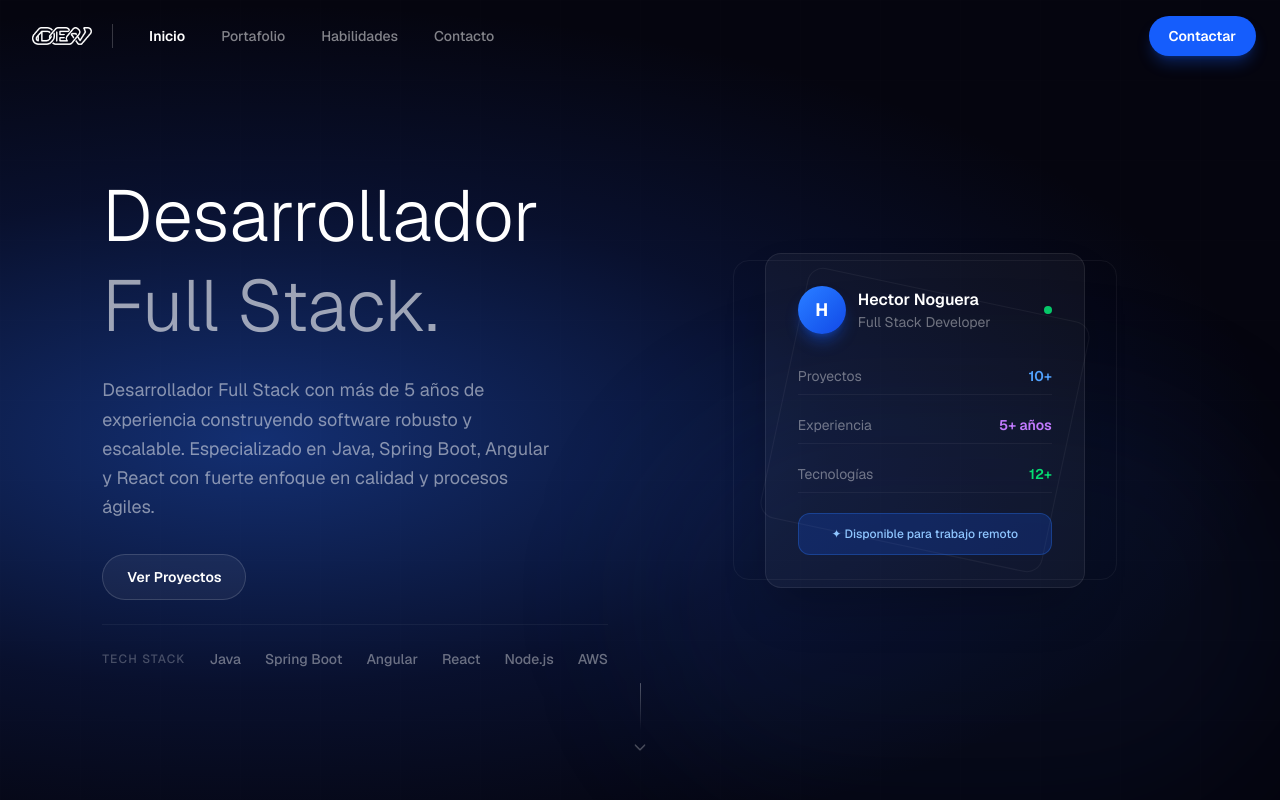
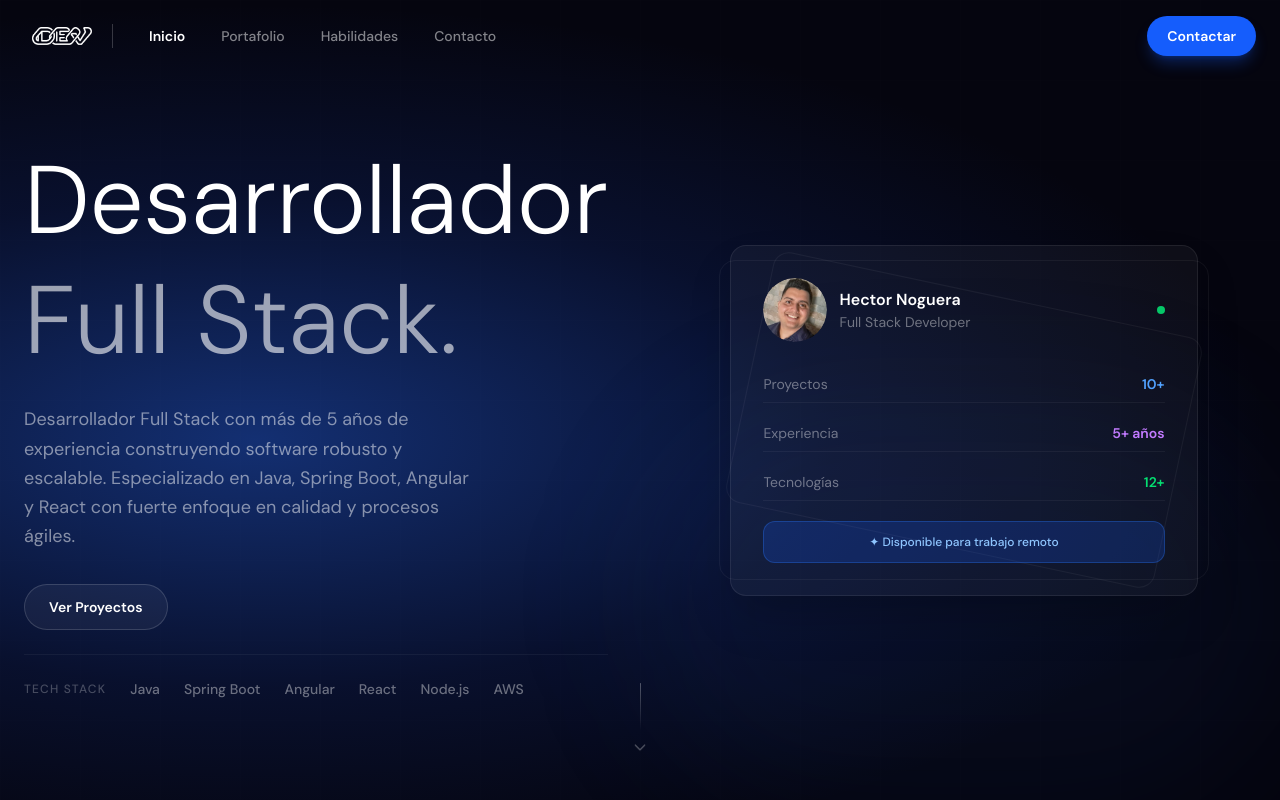
Before and after one commit to HectorDNC/portafolio, a Next.js app: page / in a window 1280 px wide. Shown: the top 800 px of the page. Built offline with nearby package versions, Linux system fonts and the light colour scheme.

Commit message:
feat: Agregar imagen en seccion principal

```diff
--- a/src/app/globals.css
+++ b/src/app/globals.css
@@ -8,7 +8,7 @@
 @theme inline {
   --color-background: var(--background);
   --color-foreground: var(--foreground);
-  --font-sans: var(--font-geist-sans);
+  --font-sans: var(--font-dm-sans);
   --font-mono: var(--font-geist-mono);
 }
 
@@ -19,7 +19,8 @@ html {
 body {
   background: var(--background);
   color: var(--foreground);
-  font-family: var(--font-geist-sans), Arial, sans-serif;
+  /* Prioritize DM Sans; fall back to system sans */
+  font-family: var(--font-dm-sans), Arial, sans-serif;
   overflow-x: hidden;
 }
 
--- a/src/app/layout.tsx
+++ b/src/app/layout.tsx
@@ -1,9 +1,9 @@
 import type { Metadata } from "next";
-import { Geist, Geist_Mono } from "next/font/google";
+import { DM_Sans, Geist_Mono } from "next/font/google";
 import "./globals.css";
 
-const geistSans = Geist({
-  variable: "--font-geist-sans",
+const dmSans = DM_Sans({
+  variable: "--font-dm-sans",
   subsets: ["latin"],
 });
 
@@ -25,7 +25,7 @@ export default function RootLayout({
   return (
     <html
       lang="en"
-      className={`${geistSans.variable} ${geistMono.variable} h-full antialiased`}
+      className={`${dmSans.variable} ${geistMono.variable} h-full antialiased`}
     >
       <body className="min-h-full flex flex-col">{children}</body>
     </html>
--- a/src/components/Contact.tsx
+++ b/src/components/Contact.tsx
@@ -49,15 +49,14 @@ const contactInfo = [
       <svg
         width="20"
         height="20"
-        fill="none"
         viewBox="0 0 24 24"
-        stroke="currentColor"
-        strokeWidth={1.5}
+        fill="currentColor"
+        aria-hidden="true"
       >
         <path
-          strokeLinecap="round"
-          strokeLinejoin="round"
-          d="M2.25 6.75c0 8.284 6.716 15 15 15h2.25a2.25 2.25 0 002.25-2.25v-1.372c0-.516-.351-.966-.852-1.091l-4.423-1.106c-.44-.11-.902.055-1.173.417l-.97 1.293c-.282.376-.769.542-1.21.38a12.035 12.035 0 01-7.143-7.143c-.162-.441.004-.928.38-1.21l1.293-.97c.363-.271.527-.734.417-1.173L6.963 3.102a1.125 1.125 0 00-1.091-.852H4.5A2.25 2.25 0 002.25 4.5v2.25z"
+          fillRule="evenodd"
+          d="M12 .296a12 12 0 00-3.793 23.412c.6.111.82-.261.82-.58 0-.287-.01-1.047-.015-2.055-3.338.726-4.042-1.61-4.042-1.61-.546-1.387-1.333-1.757-1.333-1.757-1.09-.745.083-.73.083-.73 1.205.085 1.84 1.237 1.84 1.237 1.07 1.834 2.809 1.304 3.492.997.108-.775.418-1.305.76-1.605-2.666-.304-5.466-1.333-5.466-5.931 0-1.309.468-2.379 1.235-3.221-.124-.303-.535-1.524.117-3.176 0 0 1.008-.323 3.301 1.23a11.5 11.5 0 016.004 0c2.291-1.553 3.297-1.23 3.297-1.23.653 1.653.243 2.874.12 3.176.77.842 1.234 1.912 1.234 3.221 0 4.61-2.804 5.624-5.476 5.921.43.372.815 1.1.815 2.222 0 1.605-.015 2.898-.015 3.293 0 .322.216.697.825.579A12 12 0 0012 .296z"
+          clipRule="evenodd"
         />
       </svg>
     ),
@@ -79,7 +78,7 @@ export default function Contact() {
   };
 
   return (
-    <section id="contact" className="relative py-20 overflow-hidden">
+    <section id="contact" className="relative pt-20 pb-10 overflow-hidden">
       {/* Glow */}
       <div className="absolute bottom-0 left-1/2 -translate-x-1/2 w-1/2 h-80 bg-blue-600/15 rounded-full blur-3xl pointer-events-none" />
 
@@ -98,9 +97,9 @@ export default function Contact() {
           </p>
         </div>
 
-        <div className="grid lg:grid-cols-5 gap-12 items-start">
+        <div className="grid lg:grid-cols-6 gap-12 items-center">
           {/* Contact info */}
-          <div className="lg:col-span-2 flex flex-col gap-6">
+          <div className="lg:col-span-3 flex flex-col gap-6">
             <h3 className="text-white font-semibold text-xl">
               Información de contacto
             </h3>
--- a/src/components/Hero.tsx
+++ b/src/components/Hero.tsx
@@ -1,4 +1,9 @@
+"use client";
+import Image from "next/image";
+import { useState } from "react";
+
 export default function Hero() {
+  const [imgLoaded, setImgLoaded] = useState(false);
   return (
     <section
       id="home"
@@ -33,10 +38,10 @@ export default function Hero() {
 
           {/* Heading */}
           <div>
-            <h1 className="text-5xl md:text-6xl lg:text-7xl font-light leading-tight text-white">
+            <h1 className="text-5xl md:text-6xl lg:text-8xl font-light leading-tight text-white font-weight-400">
               Desarrollador
             </h1>
-            <h1 className="text-5xl md:text-6xl lg:text-7xl font-light leading-tight text-white/60">
+            <h1 className="text-5xl md:text-6xl lg:text-8xl font-light leading-tight text-white/60 font-weight-400">
               Full Stack.
             </h1>
           </div>
@@ -78,16 +83,25 @@ export default function Hero() {
         <div className="flex items-center justify-center relative">
           {/* Decorative corner lines */}
           <div className="absolute inset-0 flex items-center justify-center pointer-events-none">
-            <div className="w-96 h-80 border border-white/5 rounded-2xl" />
-            <div className="absolute w-72 h-64 border border-white/5 rounded-2xl rotate-12" />
+            <div className="w-[84%] h-80 border border-white/5 rounded-2xl" />
+            <div className="absolute w-[75%] h-64 border border-white/5 rounded-2xl rotate-12" />
           </div>
 
           {/* Main card */}
-          <div className="relative z-10 card-dark rounded-2xl p-8 w-80 shadow-2xl">
+          <div className="relative z-10 card-dark rounded-2xl p-8 w-[80%] shadow-2xl">
             <div className="flex items-center gap-3 mb-6">
-              <div className="w-12 h-12 rounded-full bg-gradient-to-br from-blue-500 to-blue-700 flex items-center justify-center text-white font-bold text-lg shadow-lg shadow-blue-600/40">
-                H
-              </div>
+                <div className="relative w-16 h-16 rounded-full overflow-hidden">
+                  <div className={`absolute inset-0 flex items-center justify-center text-white font-bold text-lg shadow-lg shadow-blue-600/40 bg-gradient-to-br from-blue-500 to-blue-700 transition-opacity duration-300 ${imgLoaded ? 'opacity-0' : 'opacity-100'}`}>
+                    H
+                  </div>
+                  <Image
+                    src="/photo-avatar.webp"
+                    alt="Hector Noguera"
+                    fill
+                    className={`object-cover object-[center_20%] rounded-full transition-opacity duration-500 ${imgLoaded ? 'opacity-100' : 'opacity-0'}`}
+                    onLoad={() => setImgLoaded(true)}
+                  />
+                </div>
               <div>
                 <p className="text-white font-semibold">Hector Noguera</p>
                 <p className="text-white/40 text-sm">Full Stack Developer</p>
--- a/src/components/Projects.tsx
+++ b/src/components/Projects.tsx
@@ -20,7 +20,7 @@ export default function Projects() {
             Desde startups hasta empresas establecidas, creo soluciones a medida
             que generan impacto real.
           </p>
-          <div className="mt-8">
+          <div className="mt-8 hidden">
             <a
               href="#contacto"
               className="inline-flex items-center gap-2 bg-blue-600 hover:bg-blue-500 text-white font-semibold px-7 py-3.5 rounded-full transition-all duration-200 shadow-lg shadow-blue-600/30 text-sm"
```
Also changed, not shown: public/photo-avatar.webp (added). Lines whose indentation alone changed are shown as unchanged.
